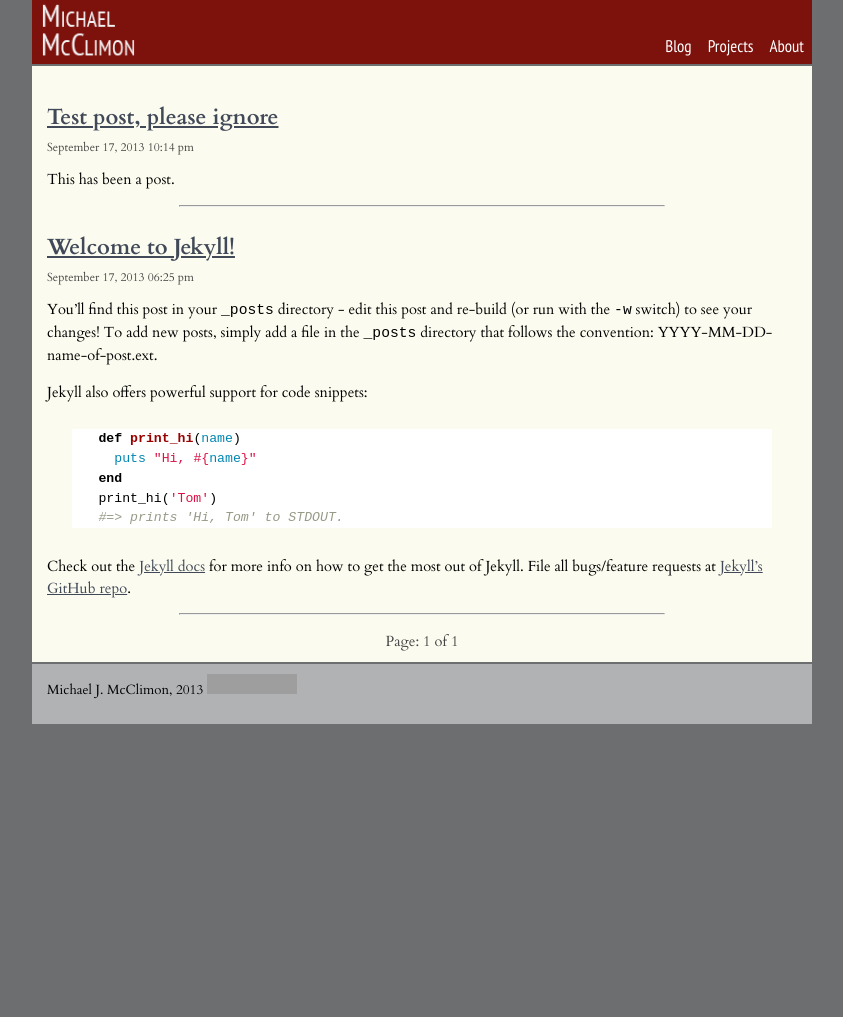
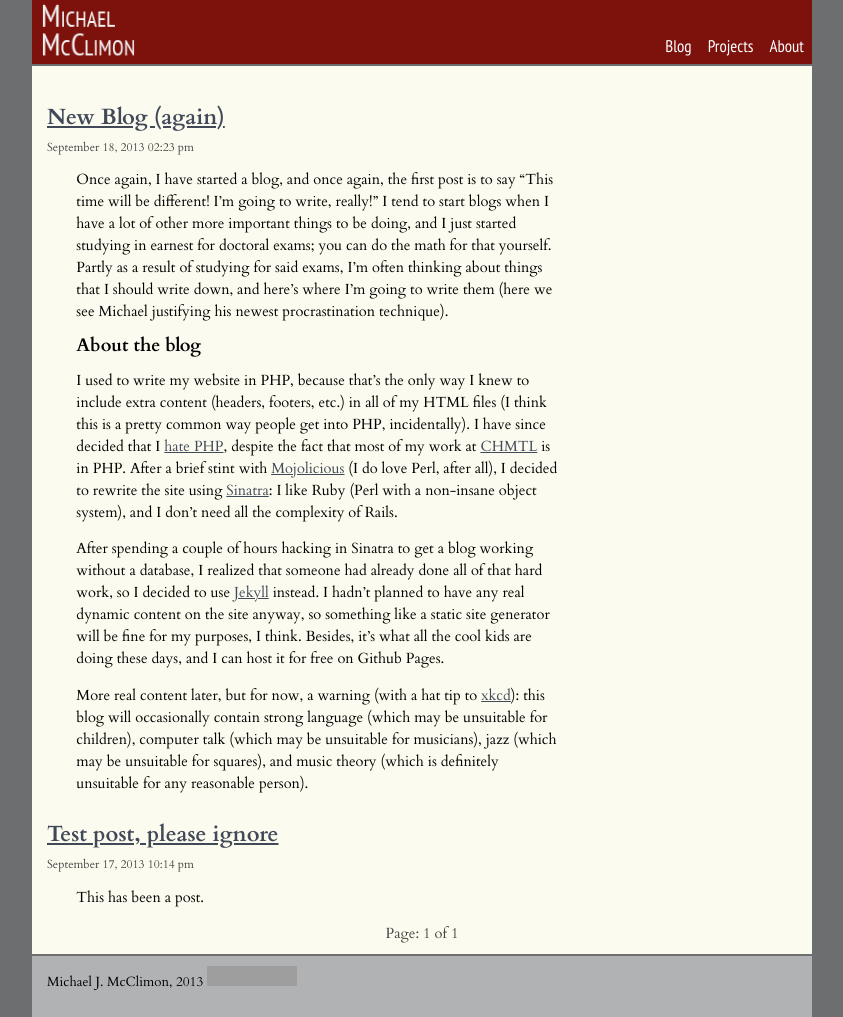
Before and after one commit to mmcclimon/jekyll-site, a Jekyll site: the page built from blog/index.html, in a window 1280 px wide. Shown: the whole page, without its empty margins (218-1061 px from the left). Built offline with Jekyll 4.4.1, drawn with Linux system fonts in a browser that asks for light colours; Markdown is read by kramdown in place of the engine named in the settings; the list of posts is cut into pages by our own code; before the commit the page ends 900 px from its top, so only the background shows below that; grey boxes are pictures that could not be loaded.

Commit message:
First post, with misc. config/layout updates.

```diff
--- a/_config.yml
+++ b/_config.yml
@@ -5,3 +5,5 @@ paginate_path: /blog/page:num
 markdown: redcarpet
 timezone: America/Indianapolis
 pygments: true
+redcarpet:
+  extensions: [smart]
--- a/_layouts/post.html
+++ b/_layouts/post.html
@@ -1,9 +1,11 @@
 ---
 layout: default
 ---
-<h2>{{ page.title }}</h2>
+<h1 id="post-title">{{ page.title }}</h1>
 <p class="meta">{{ page.date | date: "%B %d, %Y %I:%M %P" }}</p>
 
-<div class="post">
+<div class="post-content">
 {{ content }}
 </div>
+
+<p class="meta"><a href="/blog/">Blog home</a></p>
--- a/_posts/2013-09-17-welcome-to-jekyll.markdown
+++ /dev/null
@@ -1,24 +0,0 @@
----
-layout: post
-title:  "Welcome to Jekyll!"
-date:   2013-09-17 18:25:56
-categories: jekyll update
----
-
-You'll find this post in your `_posts` directory - edit this post and re-build (or run with the `-w` switch) to see your changes!
-To add new posts, simply add a file in the `_posts` directory that follows the convention: YYYY-MM-DD-name-of-post.ext.
-
-Jekyll also offers powerful support for code snippets:
-
-{% highlight ruby %}
-def print_hi(name)
-  puts "Hi, #{name}"
-end
-print_hi('Tom')
-#=> prints 'Hi, Tom' to STDOUT.
-{% endhighlight %}
-
-Check out the [Jekyll docs][jekyll] for more info on how to get the most out of Jekyll. File all bugs/feature requests at [Jekyll's GitHub repo][jekyll-gh].
-
-[jekyll-gh]: https://github.com/mojombo/jekyll
-[jekyll]:    http://jekyllrb.com
--- /dev/null
+++ b/_posts/2013-09-18-new_blog.md
@@ -0,0 +1,40 @@
+---
+title: New Blog (again)
+layout: post
+date: 2013-09-18 14:23
+---
+
+Once again, I have started a blog, and once again, the first post is to say
+"This time will be different! I'm going to write, really!" I tend to start
+blogs when I have a lot of other more important  things to be doing, and I
+just started studying in earnest for doctoral exams; you can do the math for
+that yourself. Partly as a result of studying for said exams, I'm often
+thinking about things that I should write down, and here's where I'm going to
+write them (here we see Michael justifying his newest procrastination
+technique).
+
+## About the blog
+
+I used to write my website in PHP, because that's the only way I knew to
+include extra content (headers, footers, etc.) in all of my HTML files (I
+think this is a pretty common way people get into PHP, incidentally). I have
+since decided that I [hate PHP](http://me.veekun.com/blog/2012/04/09/php-a-fractal-of-bad-design/),
+despite the fact that most of my work at [CHMTL](//chmtl.indiana.edu) is in
+PHP. After a brief stint with [Mojolicious](//mojolicio.us) (I do love Perl,
+after all), I decided to rewrite the site using [Sinatra](//sinatrarb.com): I
+like Ruby (Perl with a non-insane object system), and I don't need all the
+complexity of Rails.
+
+After spending a couple of hours hacking in Sinatra to get a blog working
+without a database, I realized that someone had already done all of that hard
+work, so I decided to use [Jekyll](//jekyllrb.com) instead. I hadn't planned
+to have any real dynamic content on the site anyway, so something like a
+static site generator will be fine for my purposes, I think. Besides, it's
+what all the cool kids are doing these days, and I can host it for free on
+Github Pages.
+
+More real content later, but for now, a warning (with a hat tip to
+[xkcd](//xkcd.com)): this blog will occasionally contain strong language
+(which may be unsuitable for children), computer talk (which may be unsuitable
+for musicians), jazz (which may be unsuitable for squares), and music theory
+(which is definitely unsuitable for any reasonable person).
--- a/blog/index.html
+++ b/blog/index.html
@@ -1,6 +1,6 @@
 ---
 layout: default
-title: My Blog
+title: Michael J. McClimon - Blog
 ---
 
 <!-- This loops through the paginated posts -->
@@ -10,7 +10,6 @@ title: My Blog
   <p class="meta">{{ post.date | date: "%B %d, %Y %I:%M %P" }}</p>
   <div class="post-content">
     {{ post.content }}
-    <hr/>
   </div>
 </div>
 {% endfor %}
--- a/css/layout.css
+++ b/css/layout.css
@@ -183,11 +183,12 @@ span.page_number {
 
 div.post {
   margin-top: 2em;
-
 }
 
 div.post-content {
   padding: auto 1.5em;
+  margin-left: 2em;
+  max-width: 35em;
 }
 
 div.post pre {
@@ -199,6 +200,10 @@ div.post-content hr {
   margin: 0 10em;
 }
 
+div.post-content h2 {
+    font-size: 1.25em;
+}
+
 h2.post-title {
   margin-bottom: .5em;
 }
@@ -208,6 +213,11 @@ div.pagination {
   text-align: center;
 }
 
+h1#post-title {
+    font-size: 1.75em;
+    margin-bottom: .5em;
+}
+
 h3 span.small {
     font-size: .75em;
     font-weight: normal;
```
